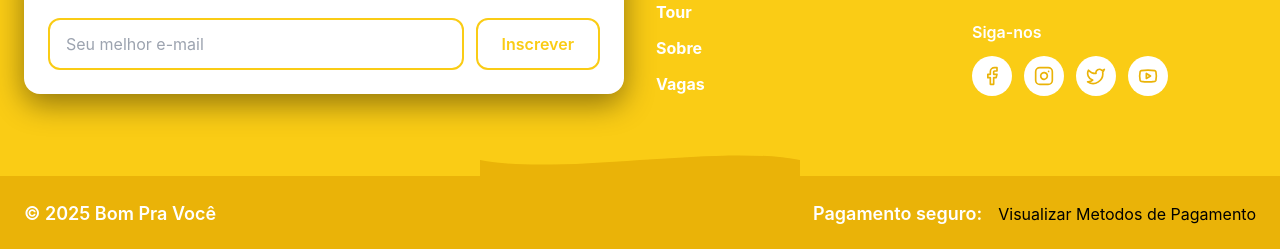
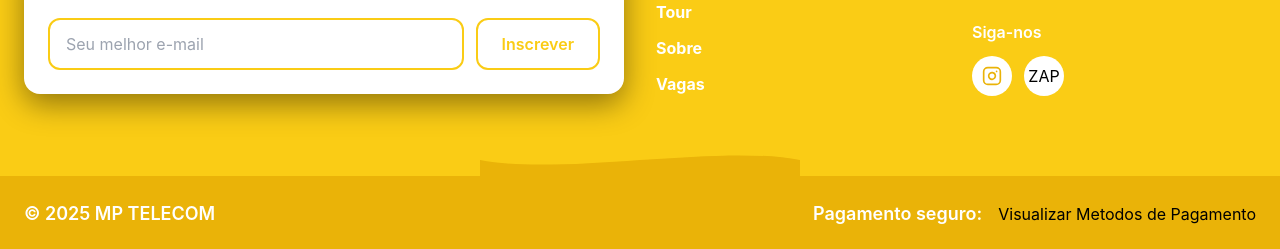
Before and after one commit to soutozk/sitenet, a React (Create React App) app: page / in a window 1280 px wide. Shown: the part 2701-2950 px from the top of the page. Built offline with nearby package versions, Linux system fonts and the light colour scheme.

Commit message:
update footer

```diff
--- a/src/Components/Footer/Footer.jsx
+++ b/src/Components/Footer/Footer.jsx
@@ -119,12 +119,6 @@ const Footer = () => {
                 <a
                   href="#"
                   className="w-10 h-10 bg-white rounded-full flex items-center justify-center hover:bg-white/80 transition-colors"
-                  aria-label="Facebook">
-                  <Icon name="Facebook" className="text-yellow-500" size={20} />
-                </a>
-                <a
-                  href="#"
-                  className="w-10 h-10 bg-white rounded-full flex items-center justify-center hover:bg-white/80 transition-colors"
                   aria-label="Instagram">
                   <Icon
                     name="Instagram"
@@ -135,14 +129,9 @@ const Footer = () => {
                 <a
                   href="#"
                   className="w-10 h-10 bg-white rounded-full flex items-center justify-center hover:bg-white/80 transition-colors"
-                  aria-label="Twitter">
-                  <Icon name="Twitter" className="text-yellow-500" size={20} />
-                </a>
-                <a
-                  href="#"
-                  className="w-10 h-10 bg-white rounded-full flex items-center justify-center hover:bg-white/80 transition-colors"
-                  aria-label="Youtube">
-                  <Icon name="Youtube" className="text-yellow-500" size={20} />
+                  aria-label="Whatsapp">
+                  <Icon name="WhatsApp" className="text-yellow-500" size={20} />
+                  ZAP
                 </a>
               </div>
             </div>
@@ -161,7 +150,7 @@ const Footer = () => {
           <div className="flex flex-col md:flex-row justify-between items-center space-y-4 md:space-y-0">
             <div className="flex flex-wrap items-center gap-6 text-sm font-medium">
               <p className="text-white text-lg font-semibold">
-                © 2025 Bom Pra Você
+                © 2025 MP TELECOM
               </p>
               {/* <a href="#" className="hover:underline">
                 Política de Privacidade
--- a/src/Lib/Ultils/Icons/icons.jsx
+++ b/src/Lib/Ultils/Icons/icons.jsx
@@ -7,6 +7,7 @@ import {
   Mail,
   Phone,
   MapPin,
+
 } from "lucide-react";
 
 export const iconComponents = {
```
